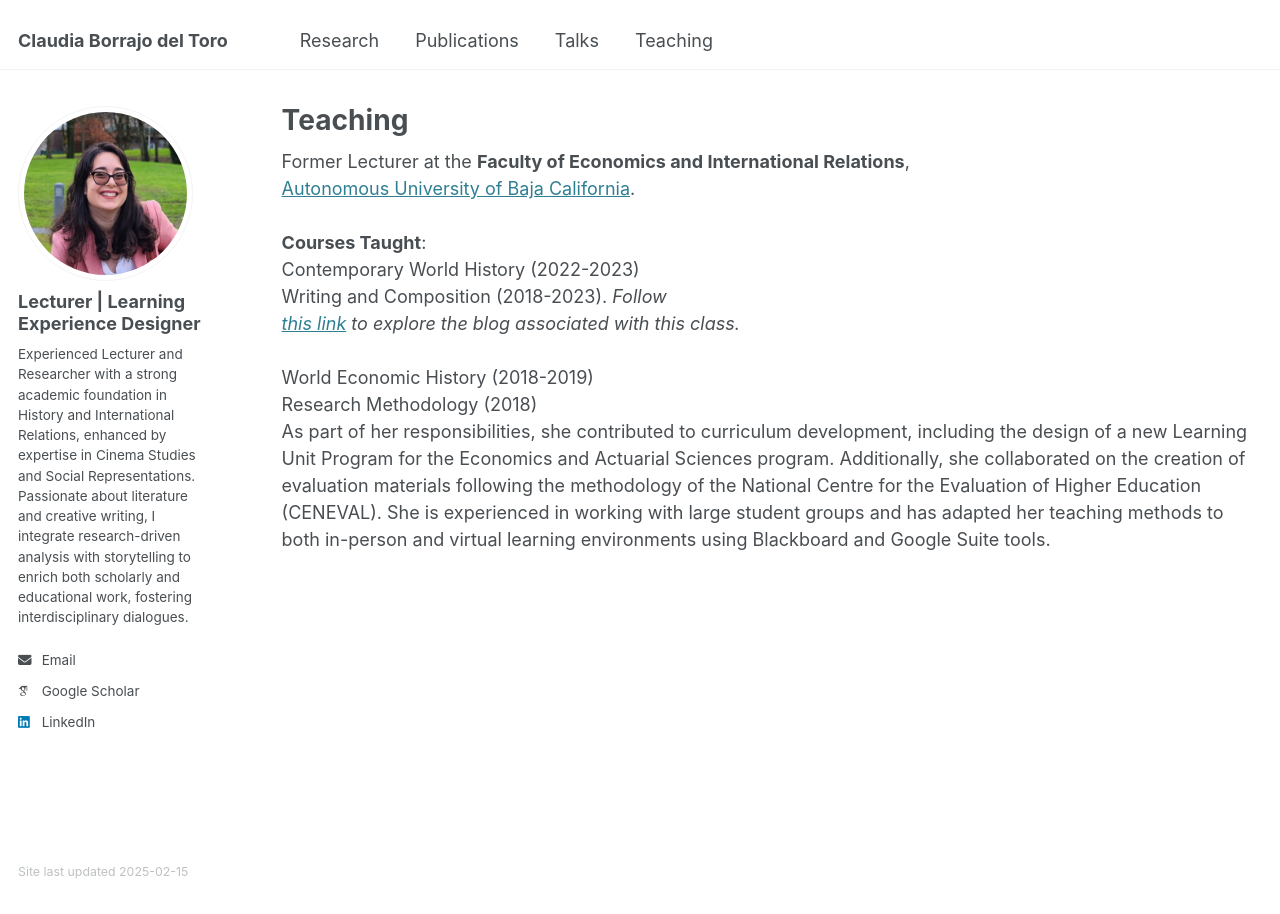
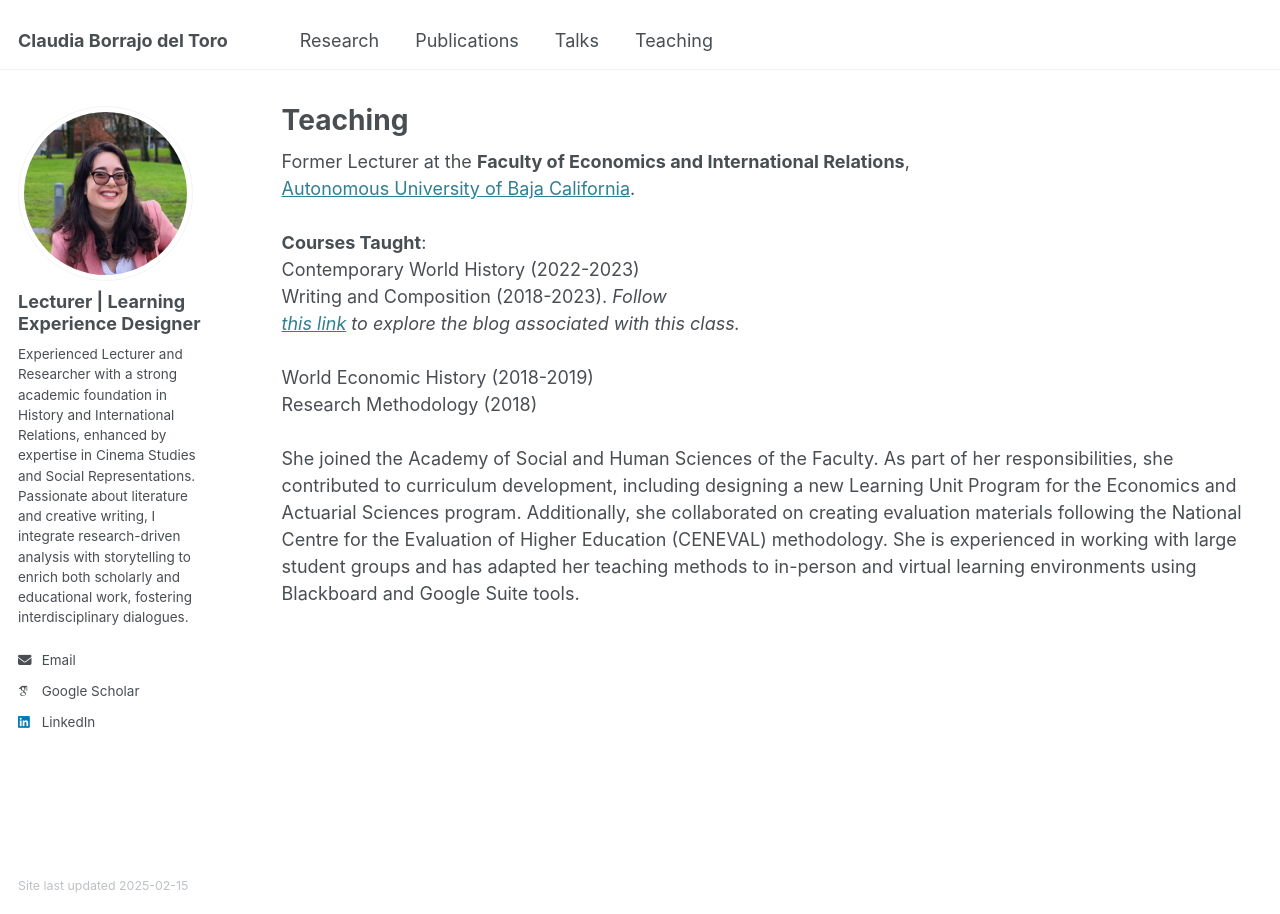
Before and after one commit to claudiabt/claudiabt.github.io, a Jekyll site: the page built from _pages/teaching.html, in a window 1280 px wide. Built offline with Jekyll 4.4.1, drawn with Linux system fonts in a browser that asks for light colours; some web fonts are replaced.

Commit message:
Update teaching.html

```diff
--- a/_pages/teaching.html
+++ b/_pages/teaching.html
@@ -18,7 +18,8 @@ World Economic History (2018-2019)
 <br>
 Research Methodology (2018)
 <br>
-As part of her responsibilities, she contributed to curriculum development, including the design of a new Learning Unit Program for the Economics and Actuarial Sciences program. Additionally, she collaborated on the creation of evaluation materials following the methodology of the National Centre for the Evaluation of Higher Education (CENEVAL). She is experienced in working with large student groups and has adapted her teaching methods to both in-person and virtual learning environments using Blackboard and Google Suite tools.
+<br>
+She joined the Academy of Social and Human Sciences of the Faculty. As part of her responsibilities, she contributed to curriculum development, including designing a new Learning Unit Program for the Economics and Actuarial Sciences program. Additionally, she collaborated on creating evaluation materials following the National Centre for the Evaluation of Higher Education (CENEVAL) methodology. She is experienced in working with large student groups and has adapted her teaching methods to in-person and virtual learning environments using Blackboard and Google Suite tools.
 {% for post in site.teaching reversed %}
   {% include archive-single.html %}
 {% endfor %}
```
